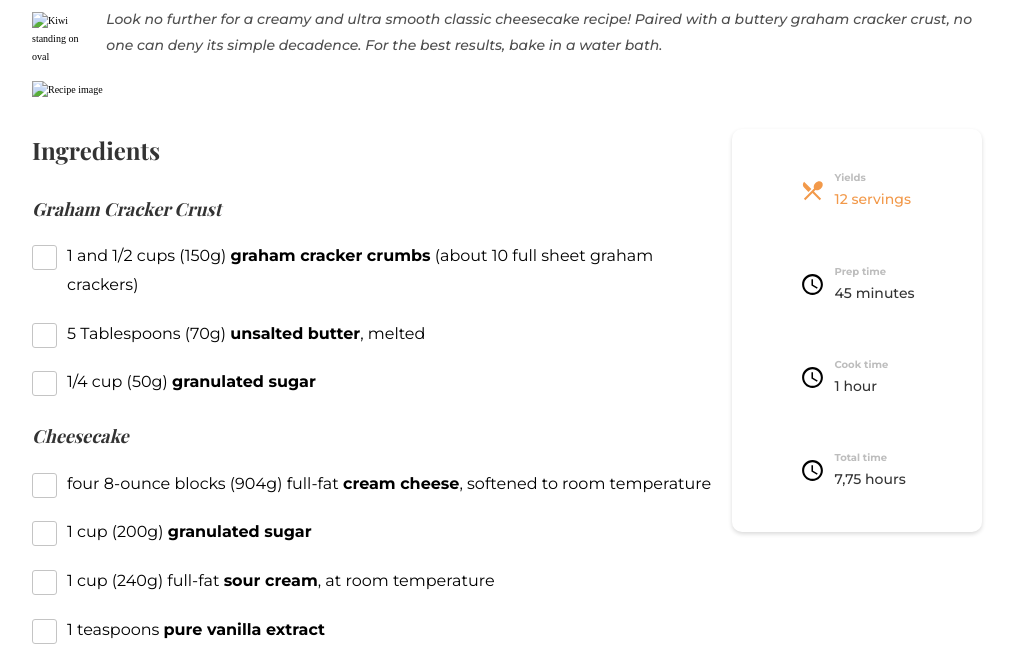
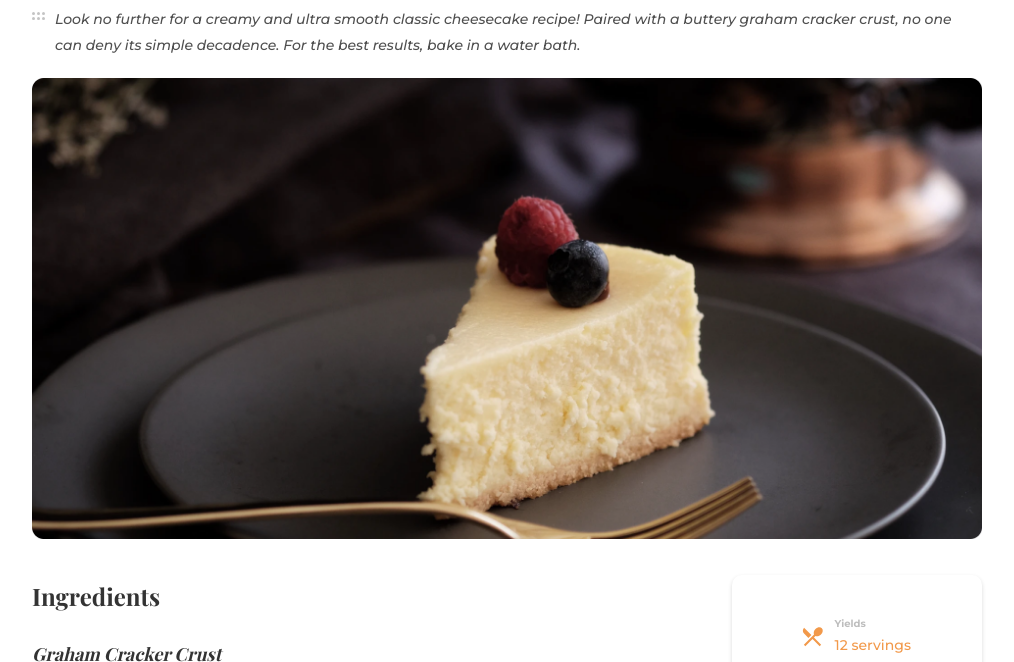
Before and after one commit to fedehub93/recipe-page, a website: page index.html in a window 1280 px wide. Shown: the part 89-751 px from the top of the page, without its empty margins (133-1147 px from the left). Drawn offline with nearby package versions, Linux system fonts and the light colour scheme; files that its build step writes are made by us from their sources; the site is published under a folder, as on GitHub Pages, so addresses that start at the root find nothing; a web font is replaced by a local one.

Commit message:
Fix img url

```diff
--- a/index.html
+++ b/index.html
@@ -17,7 +17,7 @@
         <div class="wrapper u-mb-medium">
             <h1 class="heading-1 u-mb-xsmall">Classic Cheesecake Recipe</h1>
             <div class="subtitle u-mb-small">
-                <img src="/icons/6dots.svg" alt="Kiwi standing on oval" class="subtitle__icon" />
+                <img src="icons/6dots.svg" alt="Kiwi standing on oval" class="subtitle__icon" />
                 <p class="paragraph">
                     Look no further for a creamy and ultra smooth classic
                     cheesecake recipe! Paired with a buttery graham cracker
@@ -25,7 +25,7 @@
                     results, bake in a water bath.
                 </p>
             </div>
-            <img src="/img/photo1.png" alt="Recipe image" class="recipe-img" />
+            <img src="img/photo1.png" alt="Recipe image" class="recipe-img" />
 
             <div class="container">
                 <div class="container__column-left">
```
Also changed, not shown: README.md.
